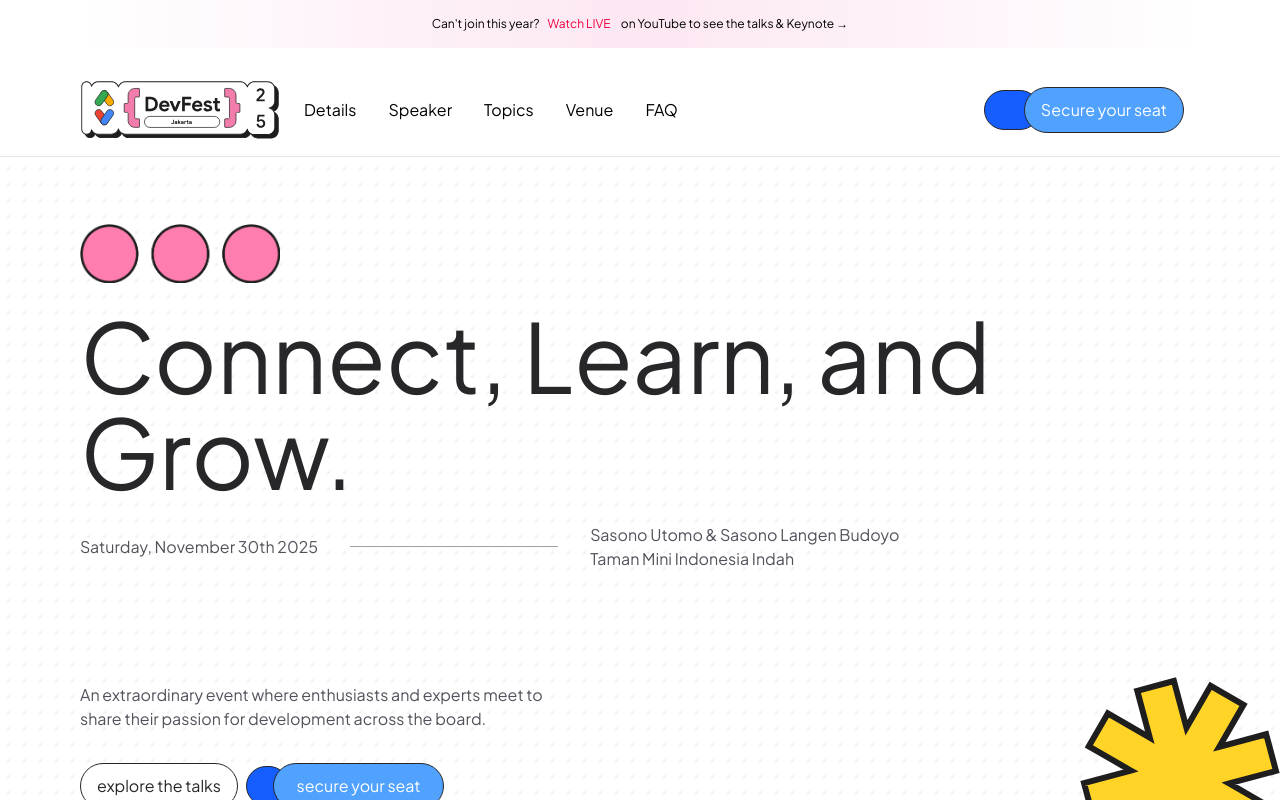
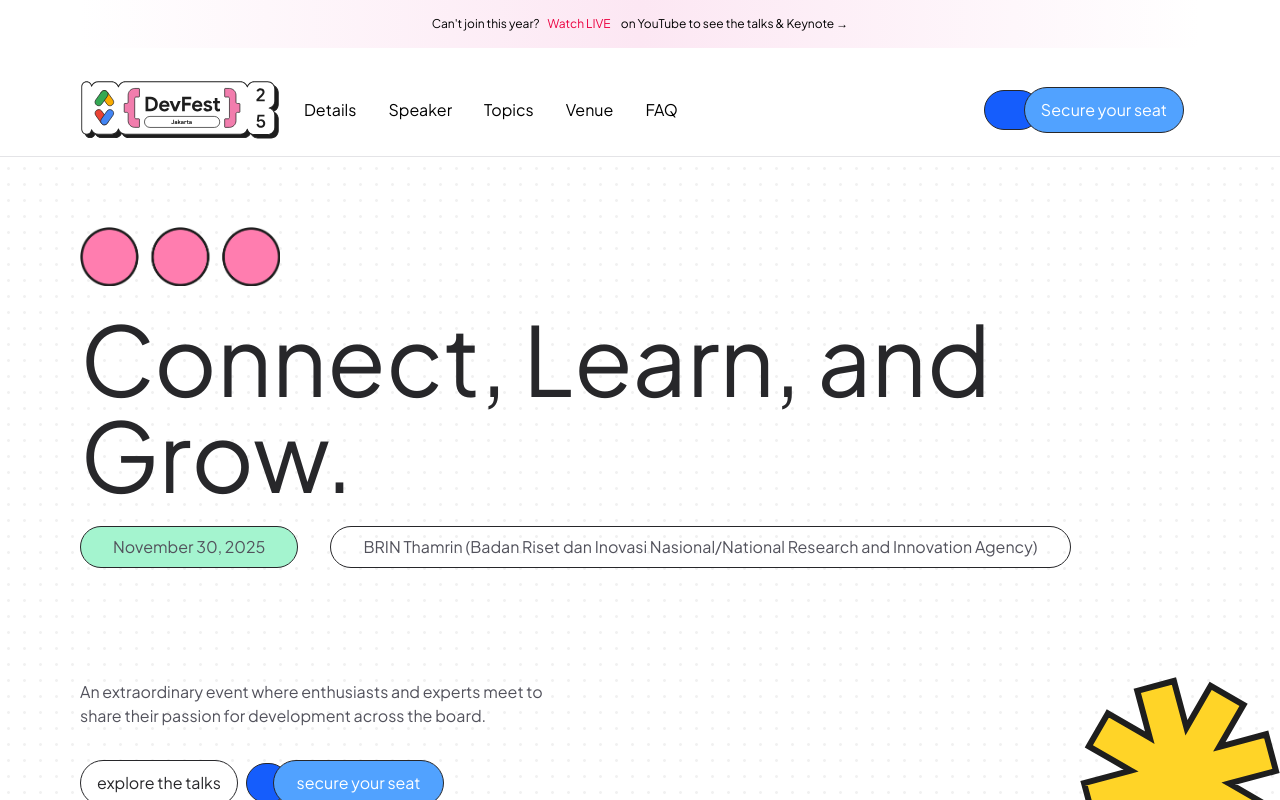
Before and after one commit to gdgjakarta/devfest, a Next.js app: page / in a window 1280 px wide. Shown: the top 800 px of the page. Built offline with nearby package versions, Linux system fonts and the light colour scheme; a web font is replaced by a local one.

Commit message:
Update venue location on the homepage

```diff
--- a/app/page.tsx
+++ b/app/page.tsx
@@ -99,12 +99,12 @@ export default function Home() {
             <br className="block md:hidden" /> and Grow.
           </h1>
           <div className="flex flex-col md:flex-row md:items-center gap-4 md:gap-8">
-            <p className=" ">Saturday, November 30th 2025</p>
-            <div className="h-[1px] w-52 bg-zinc-400"></div>
-            <p>
-              Sasono Utomo & Sasono Langen Budoyo
-              <br />
-              Taman Mini Indonesia Indah
+            <p className="px-8 py-2 rounded-full bg-emerald-200 border border-zinc-800 w-fit">
+              November 30, 2025
+            </p>
+            <p className="px-8 py-2 rounded-full border border-zinc-800 w-fit">
+              BRIN Thamrin (Badan Riset dan Inovasi Nasional/National Research
+              and Innovation Agency)
             </p>
           </div>
         </div>
```
